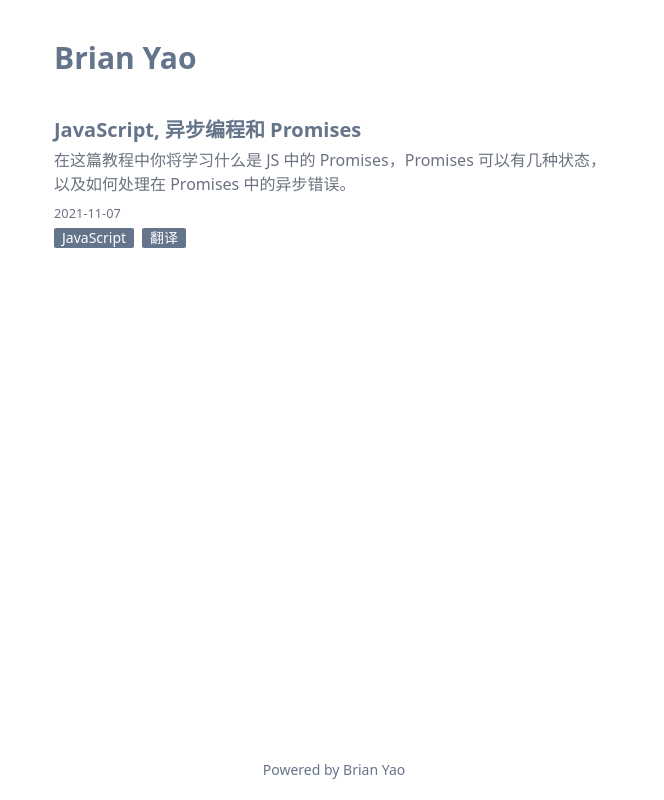
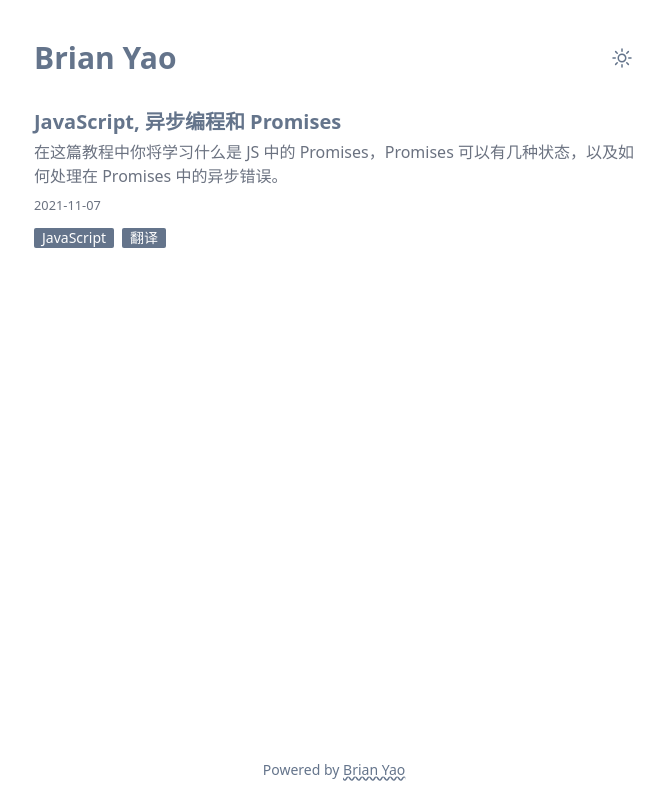
Before and after one commit to yclgkd/brianyao, a Next.js app: page / in a window 1280 px wide. Shown: the whole page, without its empty margins (306-970 px from the left). Built offline with nearby package versions, Linux system fonts and the light colour scheme.

Commit message:
feat: dark mode

```diff
--- a/_posts/async-promise.mdx
+++ b/_posts/async-promise.mdx
@@ -9,7 +9,7 @@ tags: ['JavaScript', '翻译']
 > - 原文作者：Mark Sanders
 > - 译文出自：[掘金翻译计划](https://juejin.cn/translate)
 
-### 在这篇教程中你将学习什么是 JS 中的 Promises，Promises 可以有几种状态，以及如何处理在 Promises 中的异步错误。
+## 在这篇教程中你将学习什么是 JS 中的 Promises，Promises 可以有几种状态，以及如何处理在 Promises 中的异步错误。
 
 在这篇教程中你将学习什么是 JS 中的 Promises，Promises 可以有几种状态，以及如何处理在 Promises 中的异步错误。
 
--- a/components/Footer.tsx
+++ b/components/Footer.tsx
@@ -1,9 +1,19 @@
 export function Footer({ className }: { className?: string }) {
   return (
     <footer
-      className={`my-5 mt-auto flex flex-row flex-wrap items-center justify-center pt-10 text-sm ${className}`}
+      className={`my-5 mt-auto flex flex-row flex-wrap items-center justify-center pt-10 text-sm ${
+        className || ''
+      }`}
     >
-      <p>Powered by Brian Yao</p>
+      <p>
+        Powered by{' '}
+        <a
+          href="https://github.com/yclgkd"
+          className="underline decoration-wavy hover:text-gray-700 dark:hover:text-gray-100"
+        >
+          Brian Yao
+        </a>
+      </p>
     </footer>
   )
 }
--- a/components/Header.tsx
+++ b/components/Header.tsx
@@ -1,7 +1,66 @@
+import { useRef, MouseEvent, useEffect } from 'react'
+import Link from 'next/link'
+
 export function Header({ className }: { className?: string }) {
+  // dark mode state
+  // const [darkMode, setDarkMode] = useState('light')
+  const theme = useRef('light')
+  useEffect(() => {
+    if (localStorage.theme === 'dark') theme.current = 'dark'
+  }, [])
+  // change dark mode event
+  const changeDarkMode = (e: MouseEvent<HTMLElement>) => {
+    e.stopPropagation()
+    theme.current = theme.current === 'light' ? 'dark' : 'light'
+    // set dark mode in local storage
+    localStorage.theme = theme.current
+    if (theme.current === 'light') {
+      document.documentElement.classList.remove('dark')
+    } else {
+      document.documentElement.classList.add('dark')
+    }
+  }
   return (
-    <header className={`mt-5 p-5 ${className}`}>
-      <h1 className="mb-2 text-3xl font-bold">Brian Yao</h1>
+    <header className={`mt-5 flex items-center justify-between py-5 ${className || ''}`}>
+      <Link href={'/'}>
+        <a className="mb-0 cursor-pointer text-3xl font-bold">Brian Yao</a>
+      </Link>
+      <button className="flex cursor-pointer items-center justify-center" onClick={changeDarkMode}>
+        <span className="hidden dark:inline">
+          <svg
+            role="img"
+            aria-label="dark mode"
+            xmlns="http://www.w3.org/2000/svg"
+            viewBox="0 0 24 24"
+            fill="currentColor"
+            className="h-6 w-6"
+          >
+            <path
+              fillRule="evenodd"
+              d="M9.528 1.718a.75.75 0 01.162.819A8.97 8.97 0 009 6a9 9 0 009 9 8.97 8.97 0 003.463-.69.75.75 0 01.981.98 10.503 10.503 0 01-9.694 6.46c-5.799 0-10.5-4.701-10.5-10.5 0-4.368 2.667-8.112 6.46-9.694a.75.75 0 01.818.162z"
+              clipRule="evenodd"
+            />
+          </svg>
+        </span>
+        <span className="dark:hidden">
+          <svg
+            role="img"
+            aria-label="light mode"
+            xmlns="http://www.w3.org/2000/svg"
+            fill="none"
+            viewBox="0 0 24 24"
+            strokeWidth={1.5}
+            stroke="currentColor"
+            className="h-6 w-6"
+          >
+            <path
+              strokeLinecap="round"
+              strokeLinejoin="round"
+              d="M12 3v2.25m6.364.386l-1.591 1.591M21 12h-2.25m-.386 6.364l-1.591-1.591M12 18.75V21m-4.773-4.227l-1.591 1.591M5.25 12H3m4.227-4.773L5.636 5.636M15.75 12a3.75 3.75 0 11-7.5 0 3.75 3.75 0 017.5 0z"
+            />
+          </svg>
+        </span>
+      </button>
     </header>
   )
 }
--- a/next.config.js
+++ b/next.config.js
@@ -1,4 +1,7 @@
 /** @type {import('next').NextConfig} */
+const withBundleAnalyzer = require('@next/bundle-analyzer')({
+  enabled: process.env.ANALYZE === 'true'
+})
 
 const securityHeaders = [
   {
@@ -40,7 +43,10 @@ const nextConfig = {
     removeConsole: {
       exclude: ['error']
     }
-  }
+  },
+  swcMinify: true,
+  reactStrictMode: true
 }
 
 module.exports = nextConfig
+module.exports = withBundleAnalyzer({})
--- a/package.json
+++ b/package.json
@@ -6,11 +6,13 @@
     "dev": "next dev",
     "build": "next build",
     "serve": "next start",
+    "analyze": "ANALYZE=true pnpm build",
     "lint": "next lint",
     "prepare": "is-ci || husky install",
     "preinstall": "npx only-allow pnpm -y"
   },
   "dependencies": {
+    "@next/bundle-analyzer": "^12.3.1",
     "next": "12.3.1",
     "react": "18.2.0",
     "react-dom": "18.2.0"
--- a/pages/_app.tsx
+++ b/pages/_app.tsx
@@ -1,8 +1,16 @@
 import '../styles/globals.css'
 import type { AppProps } from 'next/app'
+import Head from 'next/head'
 
 function MyApp({ Component, pageProps }: AppProps) {
-  return <Component {...pageProps} />
+  return (
+    <>
+      <Head>
+        <meta name="viewport" content="width=device-width,initial-scale=1" />
+      </Head>
+      <Component {...pageProps} />
+    </>
+  )
 }
 
 export default MyApp
--- a/pages/_document.tsx
+++ b/pages/_document.tsx
@@ -1,4 +1,5 @@
 import Document, { Html, Head, Main, NextScript, DocumentContext } from 'next/document'
+import Script from 'next/script'
 
 class MyDocument extends Document {
   static async getInitialProps(ctx: DocumentContext) {
@@ -17,7 +18,9 @@ class MyDocument extends Document {
 
     return (
       <Html lang="en">
-        <Head title="Brian's Blog">
+        <Head title={`Brian Yao's Blog`}>
+          <meta charSet="utf-8" />
+          <meta name="author" content="Brian Yao" />
           <meta name="robots" content="follow, index" />
           <meta name="description" content={meta.description} />
           <meta property="og:site_name" content={meta.title} />
@@ -33,11 +36,25 @@ class MyDocument extends Document {
           <meta name="generator" content="Wordpress 6.0.2" />
           <meta name="generator" content="WooCommerce 3.7.2" />
         </Head>
-        <body className="bg-white text-slate-500 dark:bg-slate-900 dark:text-slate-400">
+        <body className="bg-white text-slate-500 dark:bg-slate-900 dark:text-slate-300">
+          <Script
+            id="blog-theme"
+            strategy="beforeInteractive"
+            dangerouslySetInnerHTML={{
+              __html: `(function() {
+                if (
+                  localStorage.theme === 'dark' ||
+                  (!('theme' in localStorage) && window.matchMedia('(prefers-color-scheme: dark)').matches)
+                ) {
+                  document.documentElement.classList.add('dark')
+                } else {
+                  document.documentElement.classList.remove('dark')
+                }
+              })()`
+            }}
+          />
           <Main />
           <NextScript />
-        </body>
-        <body>
           <div id="#__gatsby">
             <slot />
           </div>
--- a/pages/blog/[slug].tsx
+++ b/pages/blog/[slug].tsx
@@ -5,7 +5,6 @@ import path from 'path'
 import matter from 'gray-matter'
 import SyntaxHighlighter from 'react-syntax-highlighter'
 import { Header, Footer } from '../../components'
-import Link from 'next/link'
 import Head from 'next/head'
 
 const components = { SyntaxHighlighter }
@@ -21,18 +20,13 @@ type PostPageProps = {
 }
 
 const PostPage = ({ frontMatter: { title, date }, mdxSource }: PostPageProps) => {
-  // window.document.title = title
   return (
     <div className="blog-container">
       <Head>
         <title>{title}</title>
       </Head>
-      <Link href={'/'}>
-        <div>
-          <Header className="cursor-pointer" />
-        </div>
-      </Link>
-      <div className="px-5 py-3">
+      <Header />
+      <div className="py-3">
         <h1 className="mb-2 text-5xl">{title}</h1>
         <article className="prose dark:prose-invert">
           <MDXRemote {...mdxSource} components={components} />
--- a/pages/index.tsx
+++ b/pages/index.tsx
@@ -19,18 +19,21 @@ const Home = ({ posts }: Props) => {
   return (
     <div className="blog-container">
       <Head>
-        <title>Brian Yao{"'"}s blog</title>
+        <title>{`Brian Yao's blog`}</title>
       </Head>
       <Header />
       <section className="space-y-3">
         {posts.map((post, index) => (
-          <Link href={'/blog/' + post.slug} passHref key={index}>
-            <div className="mb-3 w-full cursor-pointer space-y-1 px-5 py-3">
+          <div key={index}>
+            <Link href={'/blog/' + post.slug} passHref>
+              <a className="inline-block w-full cursor-pointer space-y-1 py-3 [&>h2]:hover:text-gray-700 [&>h2]:dark:hover:text-gray-100 [&>p]:hover:text-gray-700 [&>p]:dark:hover:text-gray-300">
                 <h2 className="text-xl font-bold">{post.frontMatter.title}</h2>
-              <p className="text-gray-500">{post.frontMatter.description}</p>
-              <p className="text-gray-500">
+                <p className="text-gray-500 dark:text-gray-400">{post.frontMatter.description}</p>
+                <p className="text-gray-500 dark:text-gray-400">
                   <small className="text-muted">{post.frontMatter.date}</small>
                 </p>
+              </a>
+            </Link>
             <div className="flex flex-row flex-wrap space-x-2">
               {post.frontMatter.tags?.map((i: string, index: number) => (
                 <div
@@ -42,7 +45,6 @@ const Home = ({ posts }: Props) => {
               ))}
             </div>
           </div>
-          </Link>
         ))}
       </section>
       <Footer />
--- a/tailwind.config.js
+++ b/tailwind.config.js
@@ -1,4 +1,5 @@
 module.exports = {
+  darkMode: 'class',
   content: [
     './pages/*.tsx',
     './pages/**/*.{js,ts,jsx,tsx,mdx}',
--- a/tsconfig.json
+++ b/tsconfig.json
@@ -13,7 +13,11 @@
     "resolveJsonModule": true,
     "isolatedModules": true,
     "jsx": "preserve",
-    "incremental": true
+    "incremental": true,
+    "baseUrl": ".",
+    "paths": {
+      "@/*": ["./*"]
+    }
   },
   "include": ["next-env.d.ts", "**/*.ts", "**/*.tsx"],
   "exclude": ["node_modules"]
```
Also changed, not shown: 1 other file (tests, documents, lock files or other folders). Lines whose indentation alone changed are shown as unchanged.
